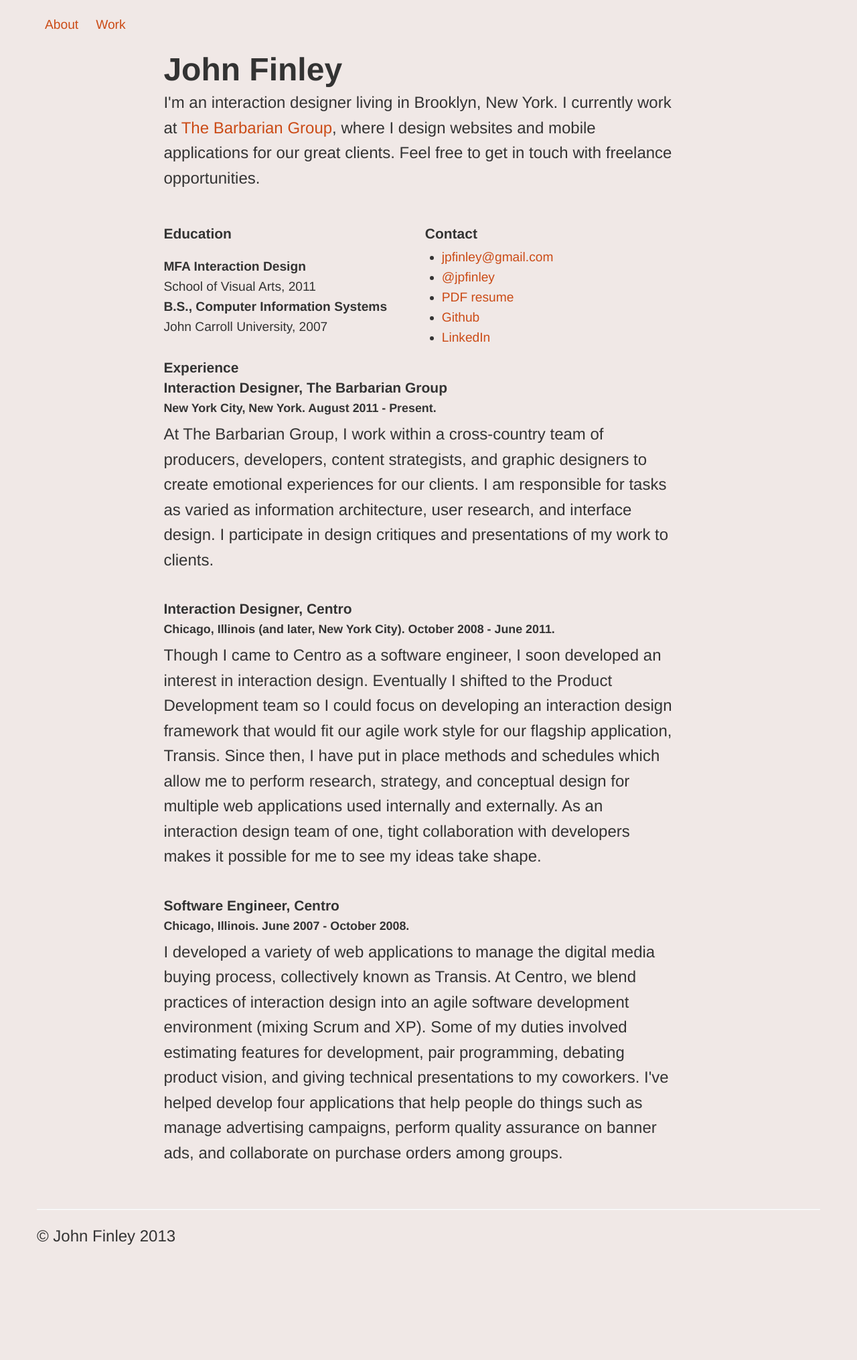
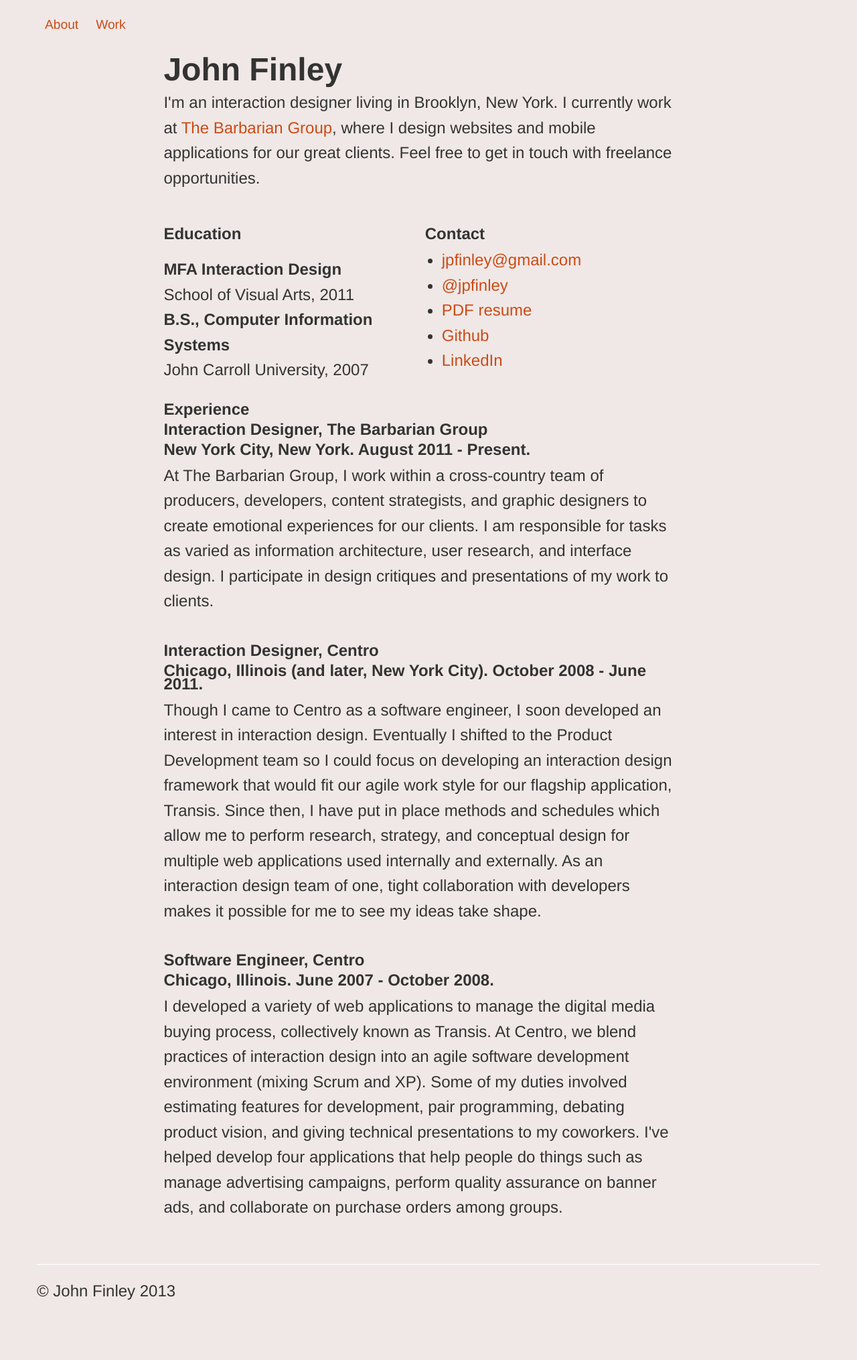
Before and after one commit to jpfinley/heyfinley, a Jekyll site: the page built from index.html, in a window 1280 px wide. Shown: the whole page at 67% size. Built offline with Jekyll 4.4.1, drawn with Linux system fonts in a browser that asks for light colours; before the commit the page ends 1949 px from its top, so only the background shows below that.

Commit message:
Drop down the font-size on the home page
warning: this commit takes place late at night

```diff
--- a/assets/css/main.css
+++ b/assets/css/main.css
@@ -9,6 +9,9 @@
 @media (min-width: 1200px) {
   body {
     font-size: 150%;
+  }
+  .resume h4, .resume h5, .resume h6, .resume p, .resume li, .resume dt, .resume dd {
+    font-size: 100%;
   }
   /*  TODO: switch #content for container*/
   #content {
@@ -23,6 +26,9 @@
   body {
     font-size: 130%;
   }
+  .resume h4, .resume h5, .resume h6, .resume p, .resume li, .resume dt, .resume dd {
+    font-size: 86.666666667%;
+  }
   #content {
     margin-right: auto;
     margin-left: auto;
@@ -34,6 +40,9 @@
 @media (min-width: 768px) and (max-width: 979px) {
   body {
     font-size: 115%;
+  }
+  .resume h4, .resume h5, .resume h6, .resume p, .resume li, .resume dt, .resume dd {
+    font-size: 76.666666667%;
   }
   #content {
     margin-right: auto;
@@ -84,9 +93,6 @@
   line-height: 1.5625em; /* 25px / 16px */
 }
 
-.resume h4, .resume h5, .resume h6, .resume p, .resume li, .resume dt, .resume dd {
-/*  font-size: 66%;*/
-}
 
 /* ----------------------- Style Overrides ----------------------- */
 
```
